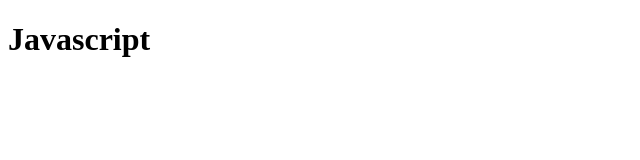
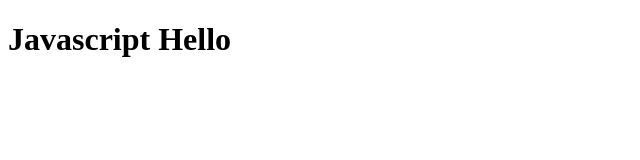
Before and after one commit to Pchelnykov/js-practic, a plain HTML site: page index.html in a window 1280 px wide. Shown: the whole page, without its empty margins (0-640 px from the left). Drawn offline with Linux system fonts and the light colour scheme.

Commit message:
second commit

```diff
--- a/index.html
+++ b/index.html
@@ -7,7 +7,7 @@
    <title>js</title>
 </head>
 <body>
-   <h1>Javascript</h1>
+   <h1>Javascript Hello</h1>
    <script src="js/script.js"></script>
 </body>
 </html>
```
